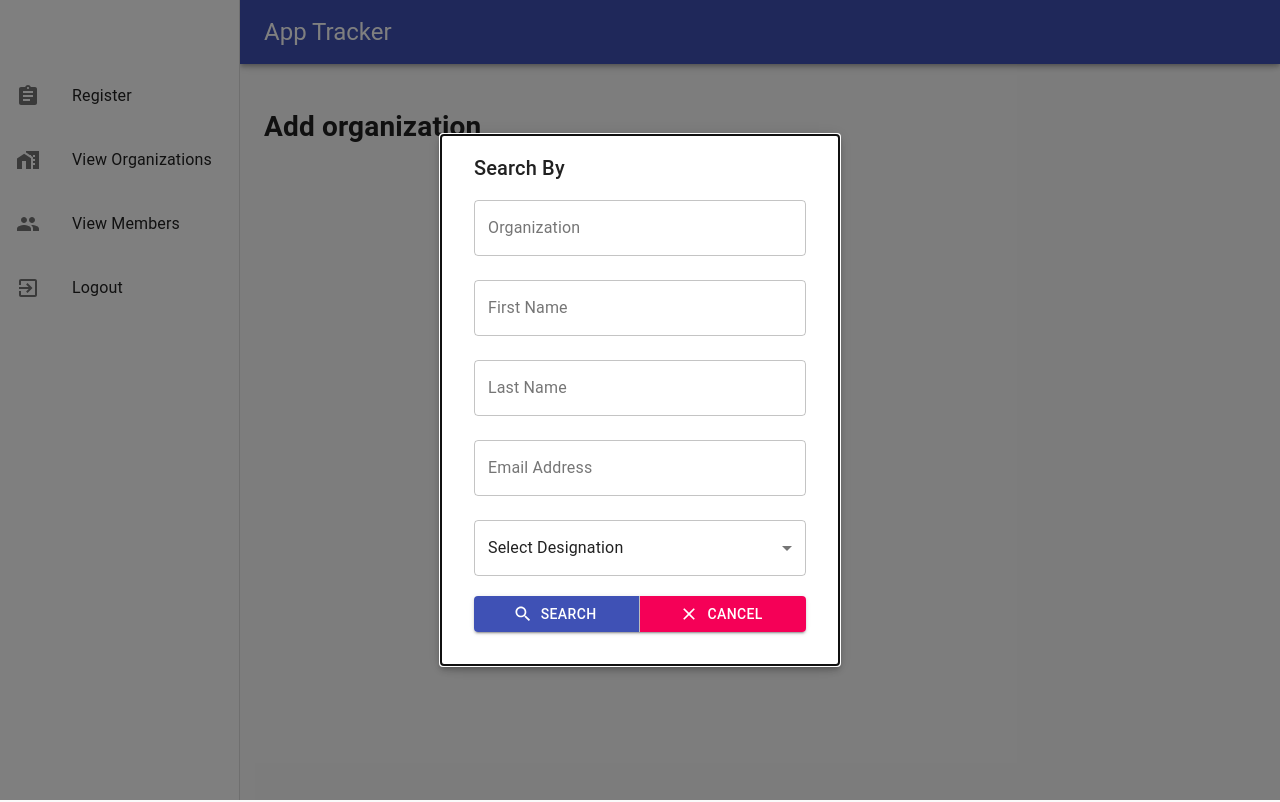
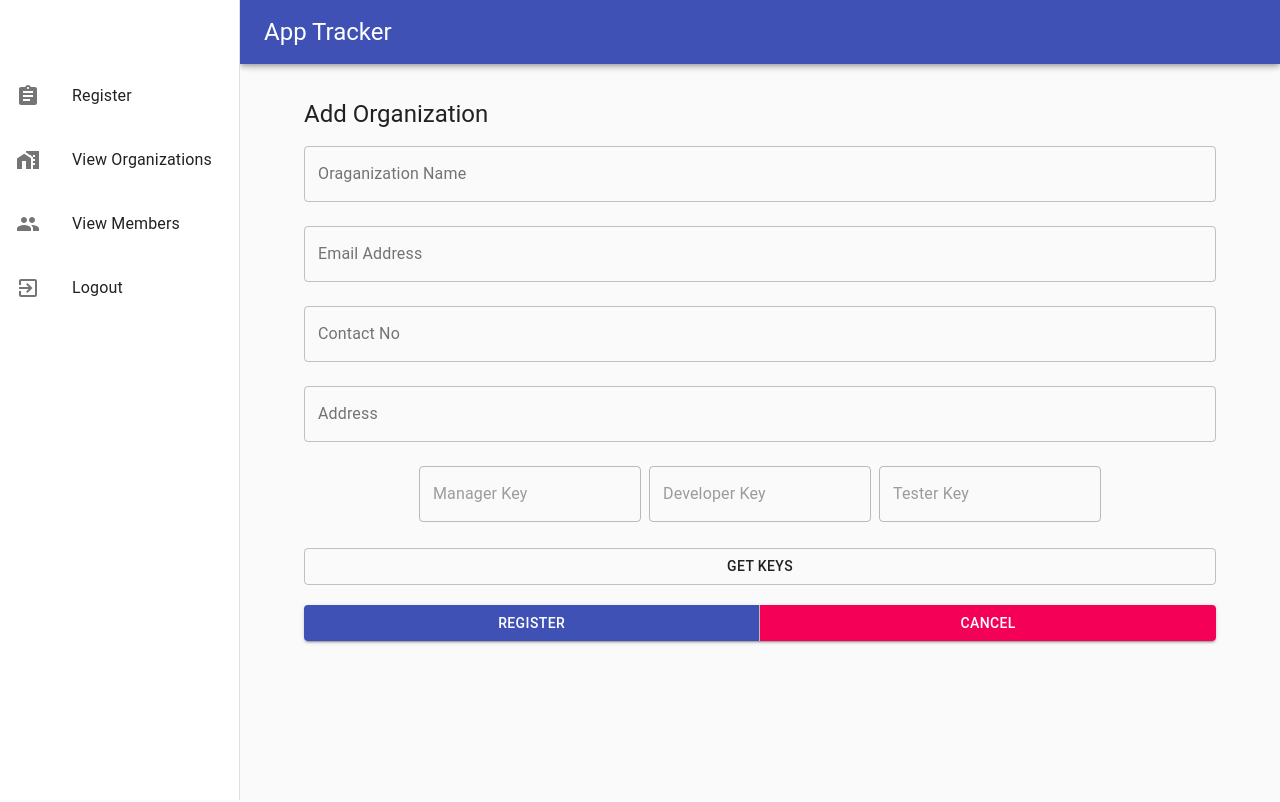
Before and after one commit to AhmedAli125/app-tracker, a React (Create React App) app: page / in a window 1280 px wide. Built offline with nearby package versions, Linux system fonts and the light colour scheme.

Commit message:
admin > addOrganization form completed

```diff
--- a/src/App.js
+++ b/src/App.js
@@ -16,7 +16,7 @@ function App() {
       <ManagerStates>
         <div className="App">
           <AdminDashboard>
-            <FilterMember />
+            {/* <FilterMember /> */}
             <AddOrganization />
           </AdminDashboard>
           {/* <Header /> */}
--- a/src/components/admin/addOrganization/AddOrganization.js
+++ b/src/components/admin/addOrganization/AddOrganization.js
@@ -1,11 +1,172 @@
-import React from 'react'
+import React, {useState} from 'react';
+import {
+  Container,
+  Typography,
+  TextField,
+  Grid,
+  ButtonGroup,
+  Button
+} from '@material-ui/core';
 
-function AddOrganizarion() {
+function AddOrganization() {
+    const [organization, setOrganization] = useState('');
+    const handleOrganization = e => setOrganization(e.target.value);
+
+    const [orgEmail, setOrgEmail] = useState('');
+    const handleOrgEmail = e => setOrgEmail(e.target.value);
+
+
+    const [contact, setContact] = useState('');
+    const handleContact = e => setContact(e.target.value)
+
+    const [address, setAddress] = useState('');
+    const handleAddress = e => setAddress(e.target.value);
+
+    const [managerKey, setManagerKey] = useState('');
+    const [developerKey, setDeveloperKey] = useState('');
+    const [testerKey, setTesterKey] = useState('');
+
+    const getKeys = () => {
+        let organizationKey = "";
+        // var organizationName = organization;
+        let possible = organization;
+        // console.log(possible)
+        possible = organization.replace(/ /g, "");
+
+        for (let i = 0; i < 5; i++){
+            organizationKey += possible.charAt(Math.floor(Math.random() * possible.length))
+            // console.log(`in for ${possible.charAt(Math.floor(Math.random() * possible.length))}`);
+        }
+
+        // console.log(organizationKey);
+
+        setManagerKey(`manager-${organizationKey}`);
+        setDeveloperKey(`developer-${organizationKey}`);
+        setTesterKey(`tester-${organizationKey}`);
+
+        return organizationKey;
+    }
+
     return (
         <div>
-            <h1>Add organization</h1>
+            <Container maxWidth="md" style={{
+        marginTop:'10px',
+        height: '85vh'}}>
+        <Typography variant='h5'>
+          Add Organization
+        </Typography>
+        <form noValidate>
+
+        <TextField
+          id="organizationName"
+          label='Oraganization Name'
+          value={organization}
+          fullWidth={true}
+          margin='normal'
+          variant="outlined"
+          onChange={handleOrganization}
+        />
+
+        <TextField
+          id="organizationEmail"
+          label='Email Address'
+          value={orgEmail}
+          fullWidth={true}
+          margin='normal'
+          variant="outlined"
+          onChange={handleOrgEmail}
+        />
+
+        <TextField
+          id="contact"
+          label='Contact No'
+          fullWidth={true}
+          value={contact}
+          margin='normal'
+          variant="outlined"
+          onChange={handleContact}
+        />
+
+        <TextField
+          id="address"
+          label='Address'
+          fullWidth={true}
+          margin='normal'
+          variant="outlined"
+          onChange={handleAddress}
+        />
+
+        <Grid container justify='center' spacing={1}>
+          <Grid item sm='12' md='3' lg='3'>
+            <TextField
+              id="managerKey"
+              label='Manager Key'
+              fullWidth={true}
+              disabled
+              value={managerKey}
+              margin='normal'
+              variant="outlined"
+            />
+          </Grid>
+          <Grid item sm='12' md='3' lg='3'>
+            <TextField
+              id="developerKey"
+              label='Developer Key'
+              fullWidth={true}
+              disabled
+              value={developerKey}
+              margin='normal'
+              variant="outlined"
+            />
+          </Grid>
+          <Grid item sm='12' md='3' lg='3'>
+            <TextField
+              id="testerKey"
+              label='Tester Key'
+              fullWidth={true}
+              disabled
+              value={testerKey}
+              margin='normal'
+              variant="outlined"
+            />
+          </Grid>
+          <Grid item sm='12' md='12' lg='12' xl='12' xs='12' justify='center'
+          >
+            <Button
+              variant ='outlined'
+              fullWidth={true}
+              onClick={getKeys}
+              style={{
+                marginTop:'10px'
+              }}
+            >
+              Get Keys
+            </Button>
+          </Grid>
+        </Grid>
+
+        <ButtonGroup
+          variant='contained'
+          fullWidth={true}
+          style={{
+            marginTop: '20px'
+          }}
+        >
+          <Button
+            color='primary'
+          >
+            Register
+          </Button>
+          <Button
+            color='secondary'
+          >
+            Cancel
+          </Button>
+        </ButtonGroup>
+        </form>
+      </Container>
         </div>
     )
 }
 
-export default AddOrganizarion
+export default AddOrganization
```
